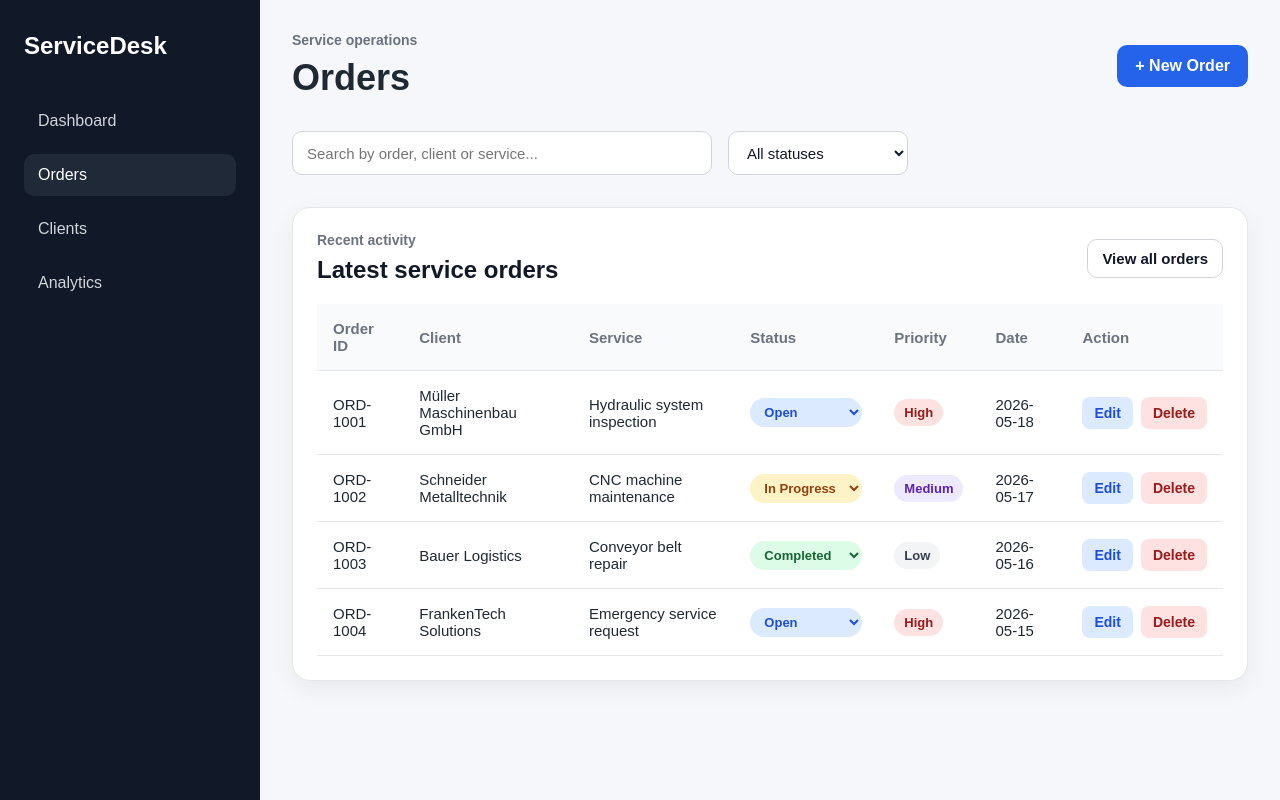
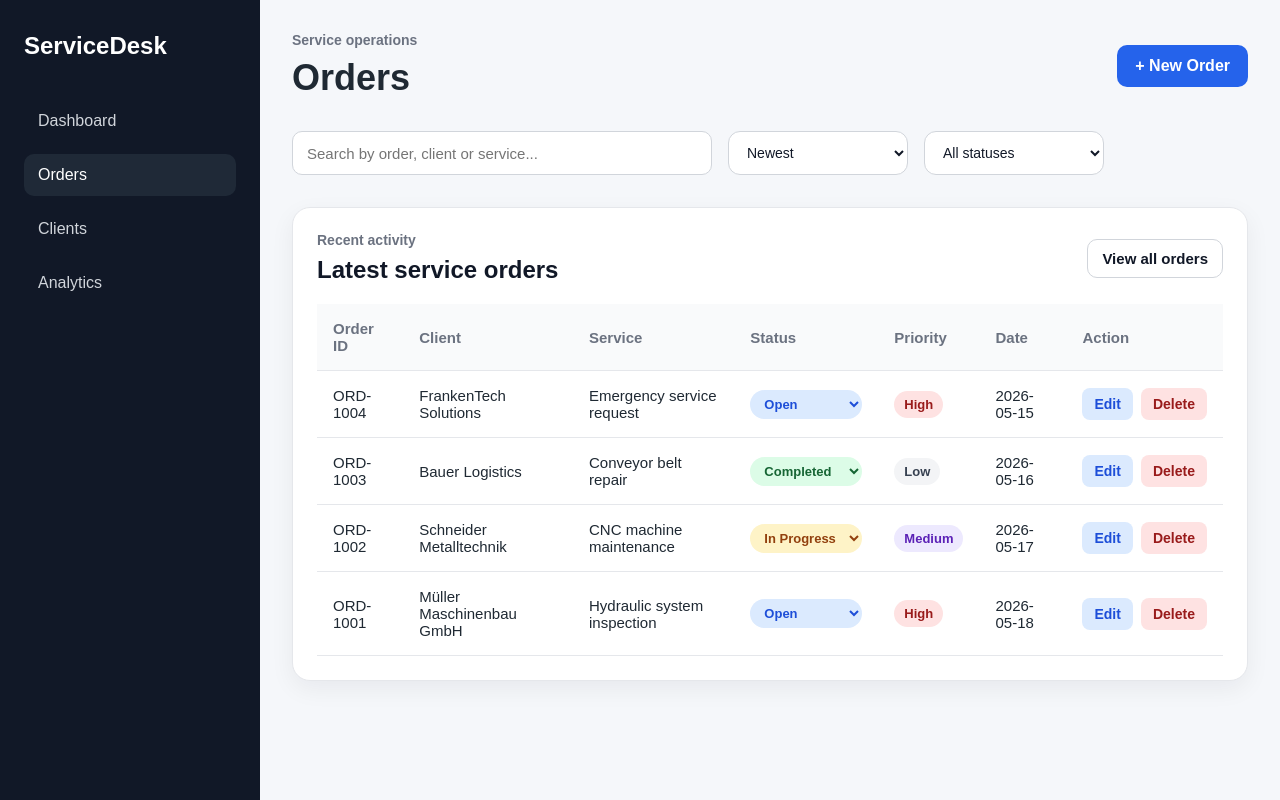
Before and after one commit to Nika226/frontend-portfolio, a React (Vite) app in the folder service-desk-dashboard/: page / in a window 1280 px wide. Both pictures are taken after a click on the button "Orders". Built offline with nearby package versions, Linux system fonts and the light colour scheme.

Commit message:
Add order sorting and improve dashboard filtering

```diff
--- a/service-desk-dashboard/src/index.css
+++ b/service-desk-dashboard/src/index.css
@@ -483,3 +483,11 @@ button {
   justify-content: flex-end;
   margin-top: 20px;
 }
+.toolbar select {
+  border: 1px solid #d1d5db;
+  border-radius: 12px;
+  padding: 10px 14px;
+  font-size: 14px;
+  background: white;
+  cursor: pointer;
+}
--- a/service-desk-dashboard/src/pages/Orders/Orders.jsx
+++ b/service-desk-dashboard/src/pages/Orders/Orders.jsx
@@ -3,6 +3,7 @@ import OrdersTable from "../../components/OrdersTable/OrdersTable";
 
 function Orders({ orders, setOrders, clients }) {
   const [searchValue, setSearchValue] = useState("");
+  const [sortOption, setSortOption] = useState("newest");
   const [statusFilter, setStatusFilter] = useState("All");
   const [isFormOpen, setIsFormOpen] = useState(false);
   const [editingOrderId, setEditingOrderId] = useState(null);
@@ -14,19 +15,45 @@ function Orders({ orders, setOrders, clients }) {
     date: "",
   });
 
-  const filteredOrders = orders.filter((order) => {
-    const searchText = searchValue.toLowerCase();
+  const filteredOrders = [...orders]
+    .filter((order) => {
+      const searchText = searchValue.toLowerCase();
 
-    const matchesSearch =
-      order.id.toLowerCase().includes(searchText) ||
-      order.client.toLowerCase().includes(searchText) ||
-      order.service.toLowerCase().includes(searchText);
+      return (
+        order.client.toLowerCase().includes(searchText) ||
+        order.service.toLowerCase().includes(searchText) ||
+        order.status.toLowerCase().includes(searchText)
+      );
+    })
+    .sort((a, b) => {
+      if (sortOption === "newest") {
+        return (
+          Number(b.id.replace("ORD-", "")) - Number(a.id.replace("ORD-", ""))
+        );
+      }
 
-    const matchesStatus =
-      statusFilter === "All" || order.status === statusFilter;
+      if (sortOption === "oldest") {
+        return (
+          Number(a.id.replace("ORD-", "")) - Number(b.id.replace("ORD-", ""))
+        );
+      }
 
-    return matchesSearch && matchesStatus;
-  });
+      if (sortOption === "priority") {
+        const priorityOrder = {
+          High: 1,
+          Medium: 2,
+          Low: 3,
+        };
+
+        return priorityOrder[a.priority] - priorityOrder[b.priority];
+      }
+
+      if (sortOption === "status") {
+        return a.status.localeCompare(b.status);
+      }
+
+      return 0;
+    });
 
   const handleChange = (event) => {
     const { name, value } = event.target;
@@ -194,6 +221,15 @@ function Orders({ orders, setOrders, clients }) {
           value={searchValue}
           onChange={(event) => setSearchValue(event.target.value)}
         />
+        <select
+          value={sortOption}
+          onChange={(event) => setSortOption(event.target.value)}
+        >
+          <option value="newest">Newest</option>
+          <option value="oldest">Oldest</option>
+          <option value="priority">Priority</option>
+          <option value="status">Status</option>
+        </select>
 
         <select
           value={statusFilter}
```
